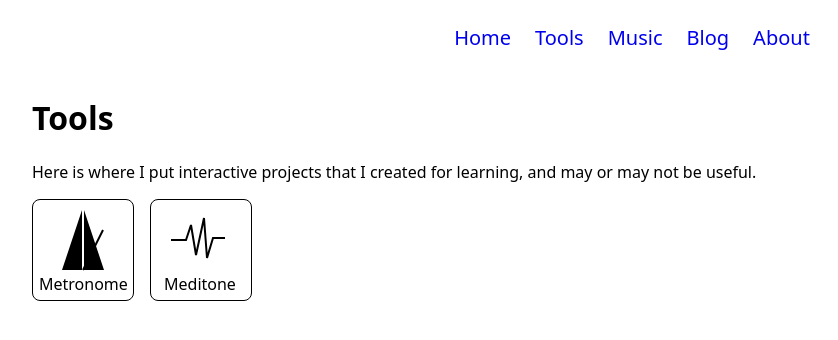
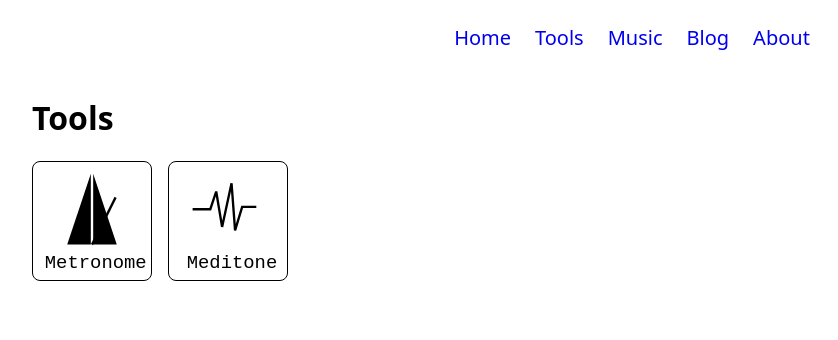
Before and after one commit to wispykey/portfolio, a SvelteKit app: page /tools in a window 1280 px wide. Shown: the top 340 px of the page, without its empty margins (8-846 px from the left). Built offline with nearby package versions, Linux system fonts and the light colour scheme.

Commit message:
Remove route descriptions; adjust SVG

```diff
--- a/src/routes/blog/+page.svelte
+++ b/src/routes/blog/+page.svelte
@@ -3,11 +3,6 @@
 </script>
 
 <h1>Blog</h1>
-
-<p>
-    Here is where I put blog posts. They could be about anything, but will
-    typically be about the things I put on this site.
-</p>
 
 <nav>
     <ul>
--- a/src/routes/music/+page.svelte
+++ b/src/routes/music/+page.svelte
@@ -1,6 +1,4 @@
 <h1>Music</h1>
-
-<p>Here is where I put compositions/arragements/covers.</p>
 
 <div class="soundcloud-embeds">
     <iframe
--- a/src/routes/tools/+page.svelte
+++ b/src/routes/tools/+page.svelte
@@ -1,15 +1,11 @@
 <h1>Tools</h1>
-
-<p>
-    Here is where I put interactive projects that I created for learning, and
-    may or may not be useful.
-</p>
 
 <nav>
     <ul>
         <li>
             <a href="metronome" title="metronome">
-                <svg width="100" height="100">
+                <div class="tool-icon">
+                    <svg viewBox="0 0 100 100">
                         <path d="M 51 10 v 60 h 20 Z" fill="black"></path>
                         <path d="M 49 10 v 60 h -20 Z" fill="black"></path>
                         <line
@@ -20,22 +16,34 @@
                             stroke="black"
                             stroke-width="2"
                         ></line>
-                    <text x="6" y="90">Metronome</text>
+                        <text
+                            x="10"
+                            y="90"
+                            font-family="monospace"
+                            font-size="16">Metronome</text
+                        >
                     </svg>
+                </div>
             </a>
         </li>
         <li>
             <a href="meditone" title="meditone">
-                <svg width="100" height="100">
+                <div class="tool-icon">
+                    <svg viewBox="0 0 100 100">
                         <path
                             d="M 20 40 h 15 l 5 -15 l 5 30 l 8 -37 l 3 40 l 6 -20 h 12"
                             fill="none"
                             stroke="black"
                             stroke-width="2"
                         ></path>
-
-                    <text x="13" y="90">Meditone</text>
+                        <text
+                            x="15"
+                            y="90"
+                            font-family="monospace"
+                            font-size="16">Meditone</text
+                        >
                     </svg>
+                </div>
             </a>
         </li>
     </ul>
@@ -64,4 +72,8 @@
     nav {
         margin-top: 1rem;
     }
+
+    .tool-icon {
+        width: 120px;
+    }
 </style>
```
Lines whose indentation alone changed are shown as unchanged.
